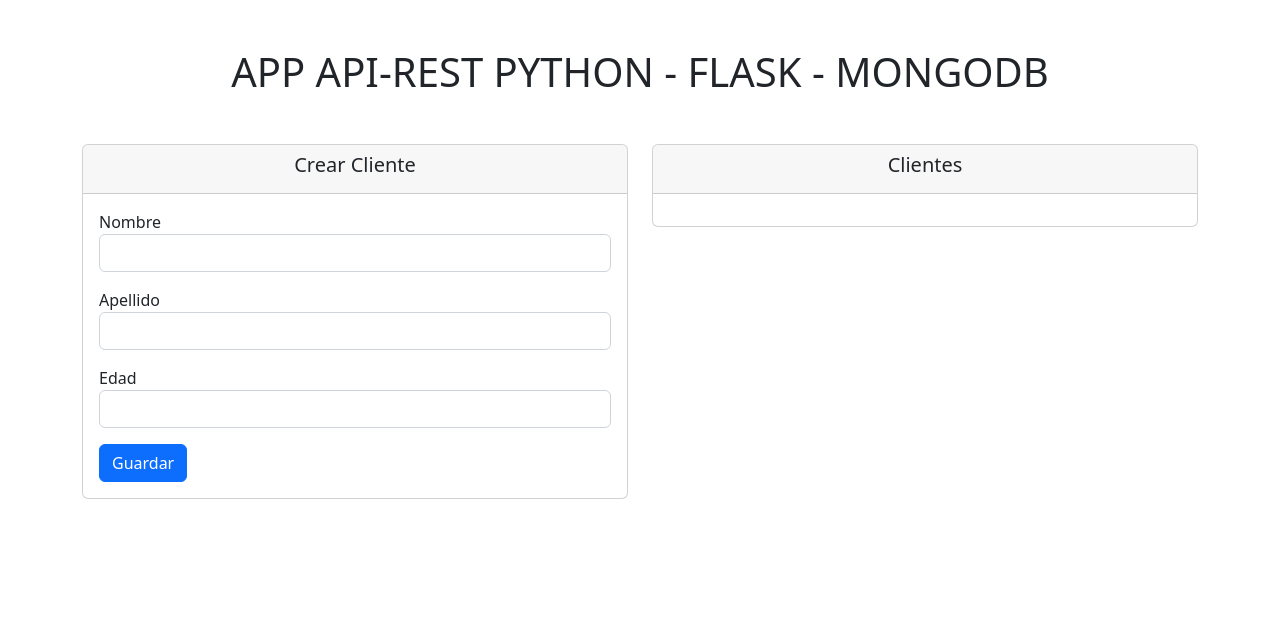
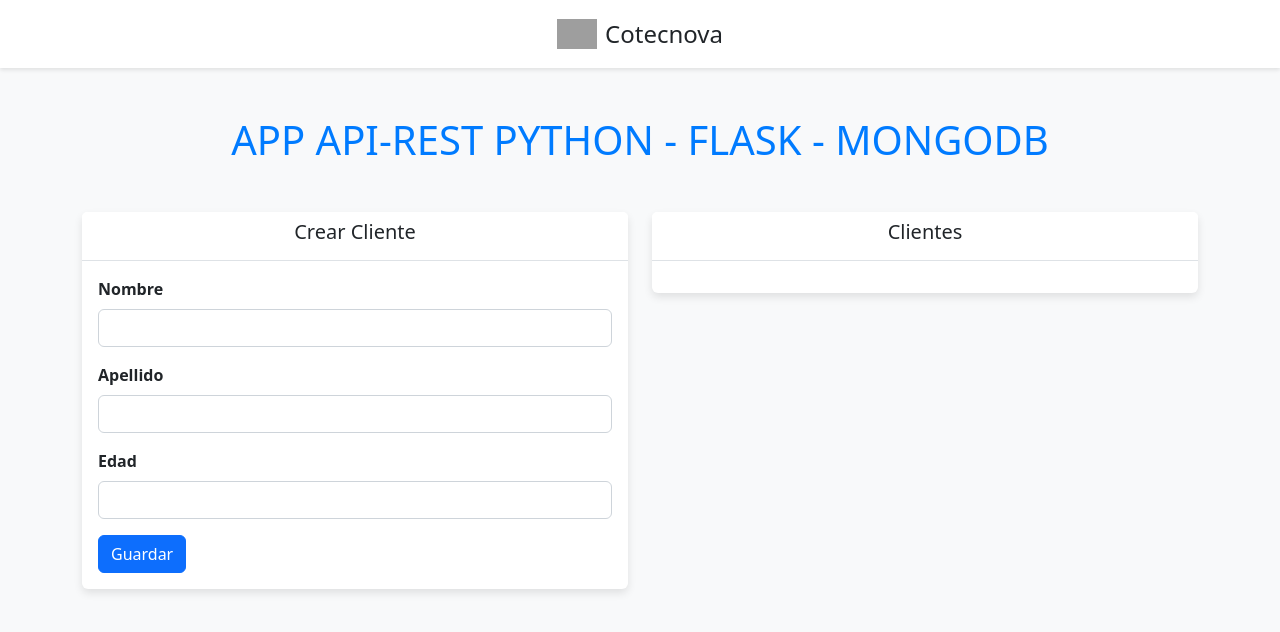
Before and after one commit to JJMater10/Proyecto_Felipe, a Python web app: template templates/index.html in a window 1280 px wide. Shown: the top 632 px of the page. Run offline with Jinja, Linux system fonts and the light colour scheme; the template is opened without the code that fills it, so the values that code supplies are empty; grey boxes are pictures that could not be loaded.

Commit message:
Update index.html

```diff
--- a/templates/index.html
+++ b/templates/index.html
@@ -4,70 +4,107 @@
     <meta charset="UTF-8">
     <meta http-equiv="X-UA-Compatible" content="IE=edge">
     <meta name="viewport" content="width=device-width, initial-scale=1.0">
-    <title>Document</title>
+    <title>CRUD</title>
     <link href="https://cdn.jsdelivr.net/npm/bootstrap@5.2.0-beta1/dist/css/bootstrap.min.css" rel="stylesheet" integrity="sha384-0evHe/X+R7YkIZDRvuzKMRqM+OrBnVFBL6DOitfPri4tjfHxaWutUpFmBp4vmVor" crossorigin="anonymous">
-
+    <style>
+        body {
+            background-color: #f8f9fa;
+        }
+        .header {
+            background-color: #ffffff;
+            box-shadow: 0px 2px 4px rgba(0, 0, 0, 0.1);
+        }
+        .logo {
+            max-width: 40px;
+            max-height: 40px;
+        }
+        .title {
+            color: #007bff;
+        }
+        .card {
+            border: none;
+            box-shadow: 0px 4px 8px rgba(0, 0, 0, 0.1);
+        }
+        .card-header {
+            background-color: #ffffff;
+            border-bottom: 1px solid #dee2e6;
+        }
+        .form-label {
+            font-weight: bold;
+        }
+    </style>
 </head>
 <body>
-
+    <header class="d-flex justify-content-center align-items-center py-3 mb-4 header">
+        <a href="/" class="d-flex align-items-center text-dark text-decoration-none">
+            <img class="logo me-2" src="https://www.ceim.edu.co/wp-content/uploads/2015/03/cotecnova.png" alt="Cotecnova Logo">
+            <span class="fs-4">Cotecnova</span>
+        </a>
+    </header>
     <div class="container">
-        <h1 class="text-center mt-5 mb-5">APP API-REST PYTHON - FLASK - MONGODB</h1>
+        <h1 class="text-center mt-5 mb-5 title">APP API-REST PYTHON - FLASK - MONGODB</h1>
     </div>
-
     <div class="container">
-        <div class="row row-col-1 row-cols-sm-1 row-cols-md-2 row-cols-lg-2">
-            <div class="col-md-6 mb-3">
+        <div class="row row-cols-1 row-cols-md-2 g-4">
+            <div class="col">
                 <div class="card">
                     <div class="card-header">
                         <h5 class="text-center">Crear Cliente</h5>
                     </div>
                     <div class="card-body">
                         <form action="/products" method="POST">
-                            <label>Nombre</label>
-                            <input type="text" class="form-control mb-3" name="name">
-                            <label>Apellido</label>
-                            <input type="text" class="form-control mb-3" name="price">
-                            <label>Edad</label>
-                            <input type="text" class="form-control mb-3" name="quantity">
+                            <div class="mb-3">
+                                <label class="form-label">Nombre</label>
+                                <input type="text" class="form-control" name="name">
+                            </div>
+                            <div class="mb-3">
+                                <label class="form-label">Apellido</label>
+                                <input type="text" class="form-control" name="price">
+                            </div>
+                            <div class="mb-3">
+                                <label class="form-label">Edad</label>
+                                <input type="text" class="form-control" name="quantity">
+                            </div>
                             <button class="btn btn-primary" type="submit">Guardar</button>
                         </form>
                     </div>
                 </div>
             </div>
 
-            <div class="col-md-6">
+            <div class="col">
                 <div class="card">
                     <div class="card-header">
                         <h5 class="text-center">Clientes</h5>
                     </div>
                     <div class="card-body">
                         <ul class="list-group">
-                            <div class="row row-col-2 row-cols-sm-2 row-cols-md-3 row-cols-lg-3">
                             {% for product in products %}
-
-                                    <div class="col">
                                 <li class="list-group-item mb-3">
                                     <form action="/edit/{{product.name}}" method="POST">
+                                        <div class="mb-3">
+                                            <label class="form-label">Nombre</label>
                                             <input type="text" class="form-control" value="{{product.name}}" name="name">
-                                                <small>Edad</small>
+                                        </div>
+                                        <div class="mb-3">
+                                            <label class="form-label">Apellido</label>
                                             <input type="text" class="form-control" value="{{product.quantity}}" name="quantity">
-                                                <small>Apellido</small>
+                                        </div>
+                                        <div class="mb-3">
+                                            <label class="form-label">Edad</label>
                                             <input type="text" class="form-control" value="{{product.price}}" name="price">
-                                                <button class="btn btn-primary btn-sm mt-3" type="submit">Editar</button>
-                                                <a href="{{url_for('delete', product_name=product.name)}}" class="btn btn-danger btn-sm mt-3">Eliminar</a>
-
+                                        </div>
+                                        <div class="d-grid gap-2">
+                                            <button class="btn btn-primary" type="submit">Editar</button>
+                                            <a href="{{url_for('delete', product_name=product.name)}}" class="btn btn-danger">Eliminar</a>
+                                        </div>
                                     </form>
                                 </li>
-                                    </div>
-
                             {% endfor %}
-                            </div>
                         </ul>
                     </div>
                 </div>
             </div>
         </div>
     </div>
-
 </body>
 </html>
```
Lines whose indentation alone changed are shown as unchanged.
